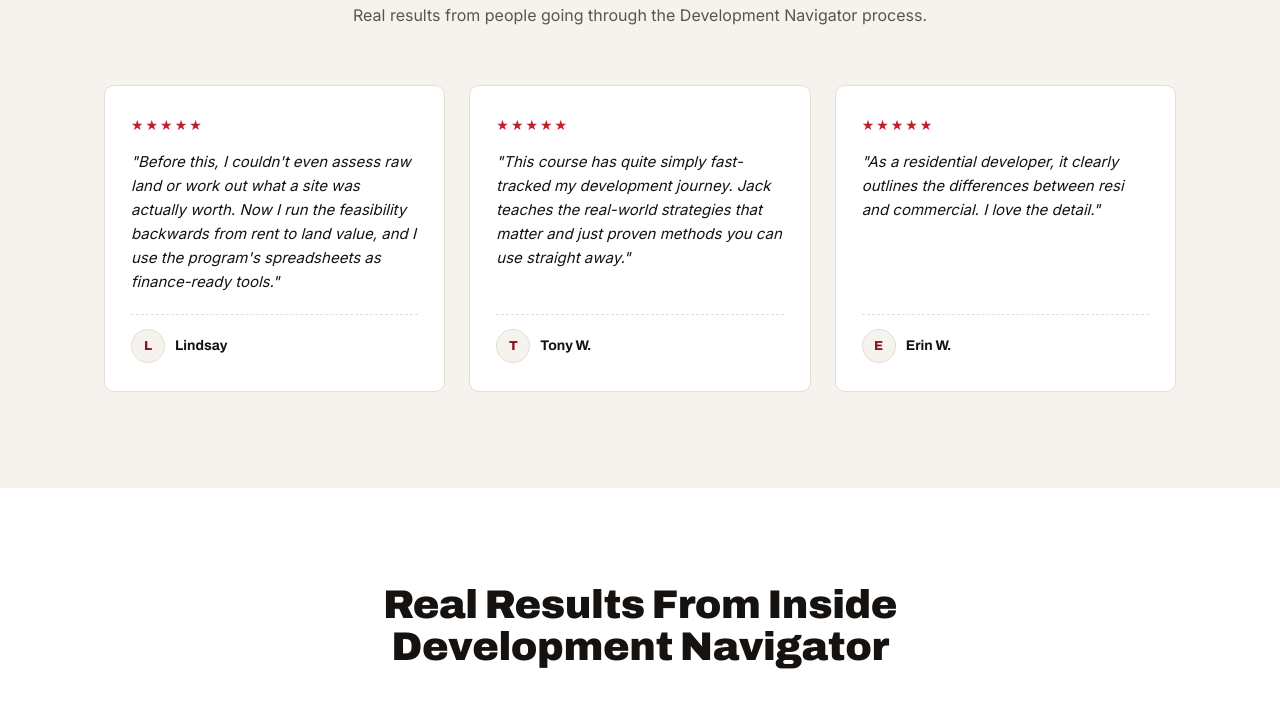
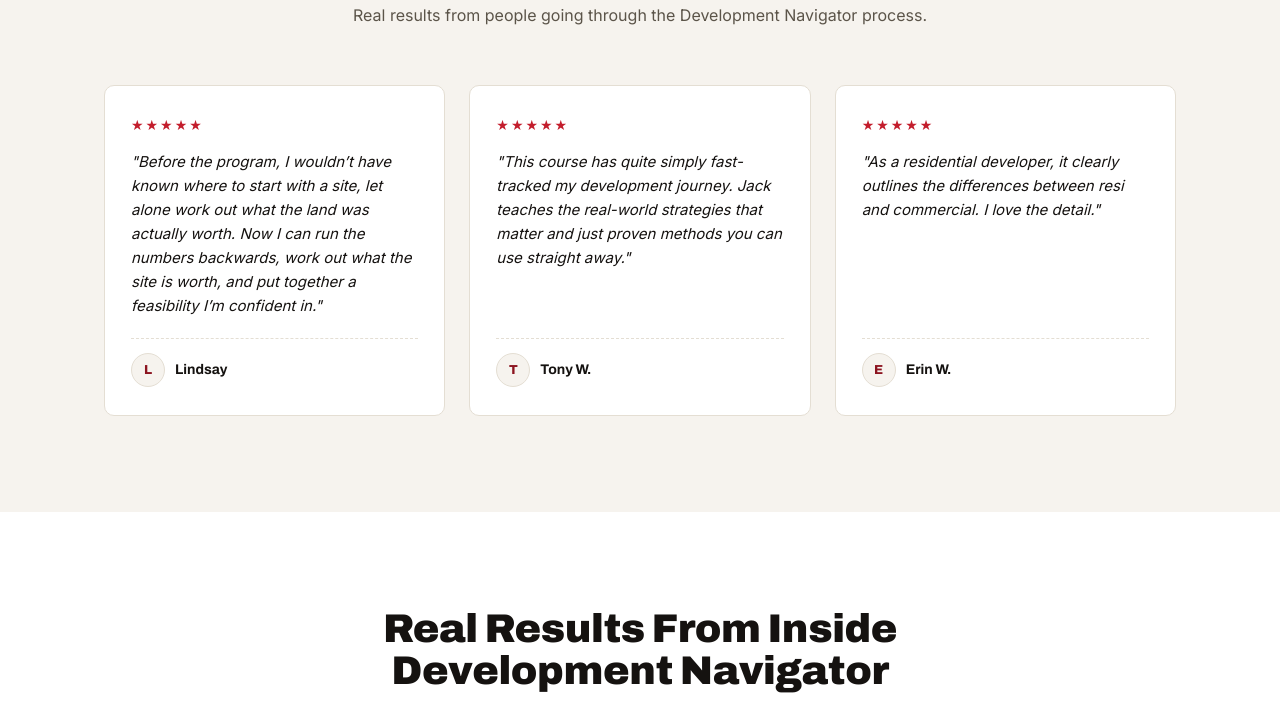
Before and after one commit to DevelopmentNavigator/development-navigator, a plain HTML site: page index.html in a window 1280 px wide. Shown: the part 3084-3786 px from the top of the page. Drawn offline with Linux system fonts and the light colour scheme; a script that the page names is missing.

Commit message:
Update Lindsay testimonial copy

```diff
--- a/index.html
+++ b/index.html
@@ -637,7 +637,7 @@
     <div class="testi-grid reveal">
       <div class="testi-card">
         <div class="stars">★★★★★</div>
-        <p>"Before this, I couldn't even assess raw land or work out what a site was actually worth. Now I run the feasibility backwards from rent to land value, and I use the program's spreadsheets as finance-ready tools."</p>
+        <p>"Before the program, I wouldn’t have known where to start with a site, let alone work out what the land was actually worth. Now I can run the numbers backwards, work out what the site is worth, and put together a feasibility I’m confident in."</p>
         <div class="who"><span class="avatar">L</span> Lindsay</div>
       </div>
       <div class="testi-card">
```
